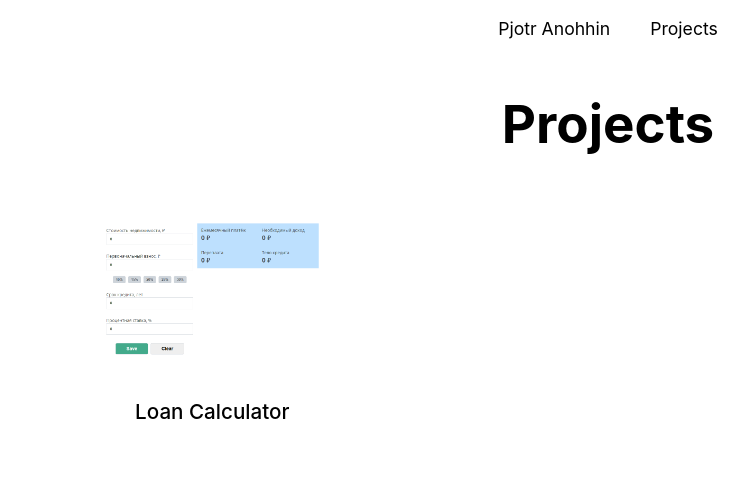
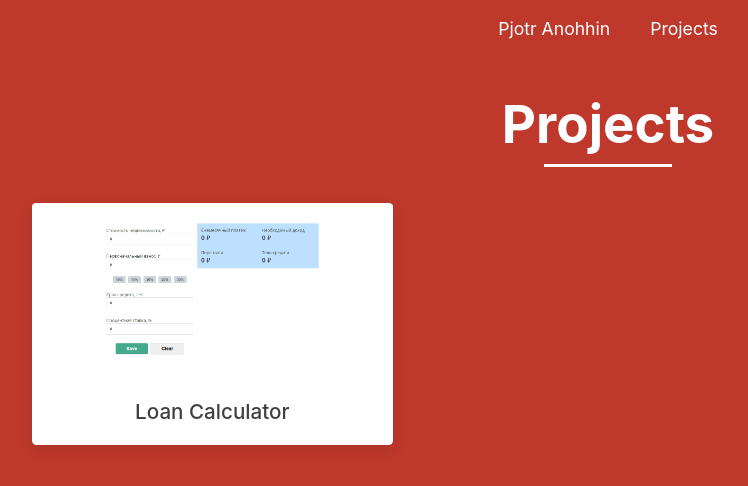
Before and after one commit to hlorellium/portfolio, a Next.js app: page /projects in a window 1280 px wide. Shown: the top 486 px of the page, without its empty margins (32-780 px from the left). Built offline with nearby package versions, Linux system fonts and the light colour scheme.

Commit message:
color change

```diff
--- /dev/null
+++ b/components/globalStyles.js
@@ -0,0 +1,26 @@
+import React from 'react';
+import { useContext } from 'react';
+import { ColorContext } from '../context/colorContext';
+
+const GlobalStyles = () => {
+    const { currentPalette } = useContext(ColorContext);
+
+    return (
+        <style global jsx>{`
+            :root {
+                --link: ${currentPalette.link};
+                --bg: ${currentPalette.bg};
+                --projectCard: ${currentPalette.projectCard};
+                --projectFont: ${currentPalette.projectFont};
+                --font: ${currentPalette.font};
+                --invertedFont: ${currentPalette.invertedFont};
+                --lightShadow: 0 5px 15px rgba(0, 0, 0, 0.1);
+                --darkShadow: 0 5px 15px rgba(0, 0, 0, 0.2);
+                --transition: all 0.25s ease-in-out;
+                --radius: 0.25rem;
+            }
+        `}</style>
+    );
+};
+
+export default GlobalStyles;
--- a/context/colorContext.js
+++ b/context/colorContext.js
@@ -12,6 +12,14 @@ export const ColorProvider = ({ children }) => {
             font: '#ffffff',
             invertedFont: '#0D0D0D',
         },
+        white: {
+            link: '#0D0D0D',
+            bg: '#ffffff',
+            projectCard: '#ffffff',
+            projectFont: '#404040',
+            font: '#0D0D0D',
+            invertedFont: '#ffffff',
+        }
     };
 
     const [currentPalette, setCurrentPallete] = useState(colorPalettes.red);
--- a/pages/_app.js
+++ b/pages/_app.js
@@ -1,4 +1,5 @@
 import Head from 'next/head';
+import GlobalStyles from '../components/globalStyles';
 import { ColorProvider } from '../context/colorContext';
 import '../styles/globals.css';
 
@@ -13,6 +14,7 @@ function MyApp({ Component, pageProps }) {
                 />
             </Head>
             <ColorProvider>
+                <GlobalStyles />
                 <Component {...pageProps} />
             </ColorProvider>
         </>
--- a/styles/projectCard.module.css
+++ b/styles/projectCard.module.css
@@ -22,7 +22,6 @@
 
 .img {
     width: 100%;
-    height: 100%;
     object-fit: cover;
     object-position: center center;
     border-top-left-radius: var(--radius);
```
Also changed, not shown: pages/index.js (+1 -18 lines).
